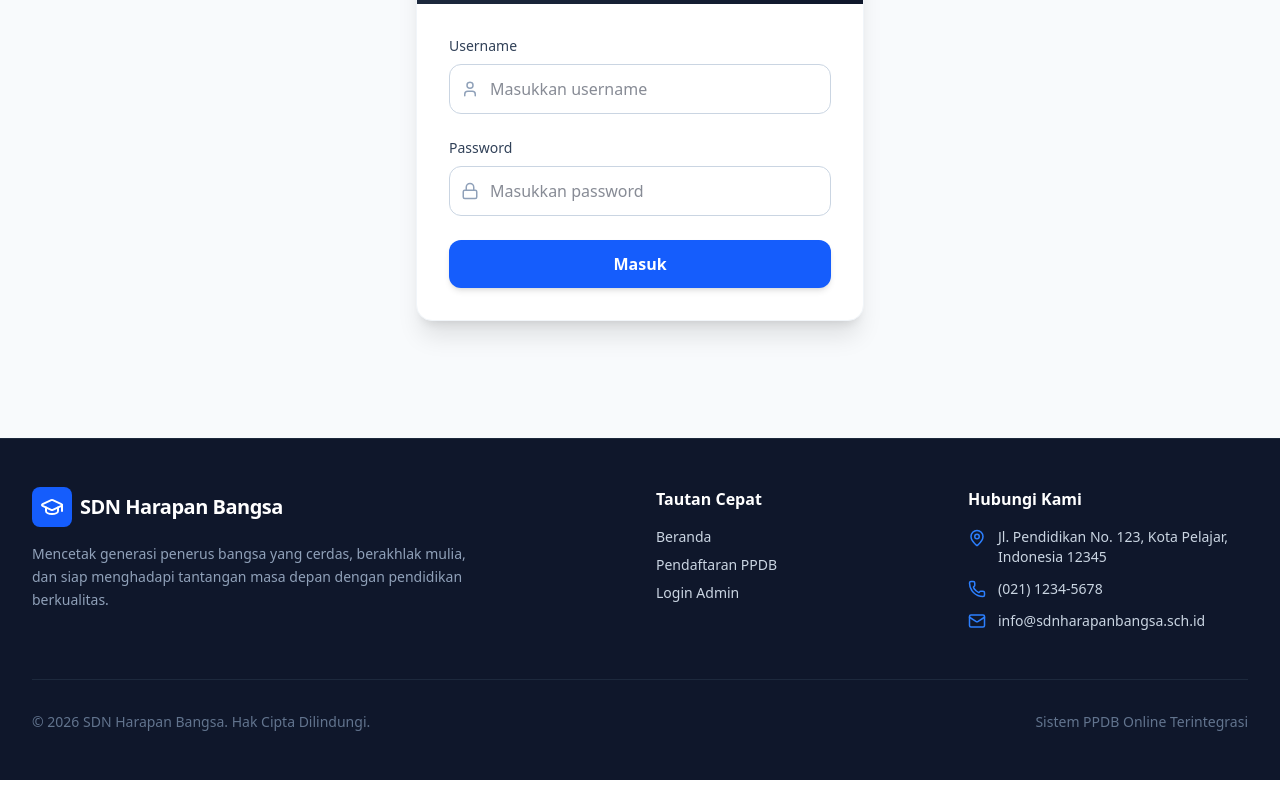
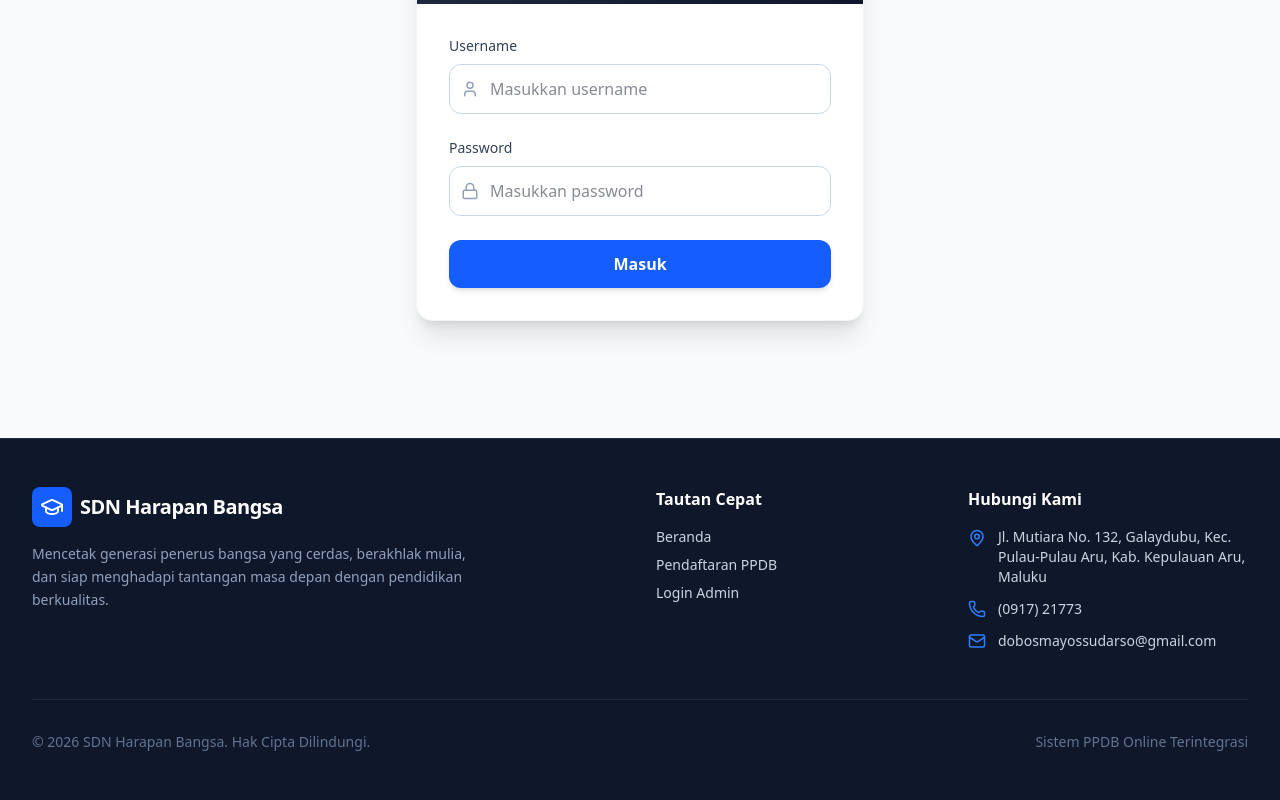
Before and after one commit to smayosppdbonline/ppdbsiapkai, a React (Vite) app: page /admin/login in a window 1280 px wide. Shown: the part 427-1227 px from the top of the page. Built offline with nearby package versions, Linux system fonts and the light colour scheme; no server answers.

Commit message:
Update Footer.tsx

```diff
--- a/src/components/Footer.tsx
+++ b/src/components/Footer.tsx
@@ -41,15 +41,15 @@ export default function Footer() {
             <ul className="space-y-3 text-sm">
               <li className="flex items-start gap-3">
                 <MapPin size={18} className="text-blue-500 shrink-0 mt-0.5" />
-                <span>{settings?.alamatSekolah || 'Jl. Pendidikan No. 123, Kota Pelajar, Indonesia 12345'}</span>
+                <span>{settings?.alamatSekolah || 'Jl. Mutiara No. 132, Galaydubu, Kec. Pulau-Pulau Aru, Kab. Kepulauan Aru, Maluku'}</span>
               </li>
               <li className="flex items-center gap-3">
                 <Phone size={18} className="text-blue-500 shrink-0" />
-                <span>{settings?.teleponSekolah || '(021) 1234-5678'}</span>
+                <span>{settings?.teleponSekolah || '(0917) 21773'}</span>
               </li>
               <li className="flex items-center gap-3">
                 <Mail size={18} className="text-blue-500 shrink-0" />
-                <span>{settings?.emailSekolah || 'info@sdnharapanbangsa.sch.id'}</span>
+                <span>{settings?.emailSekolah || 'dobosmayossudarso@gmail.com'}</span>
               </li>
             </ul>
           </div>
```
